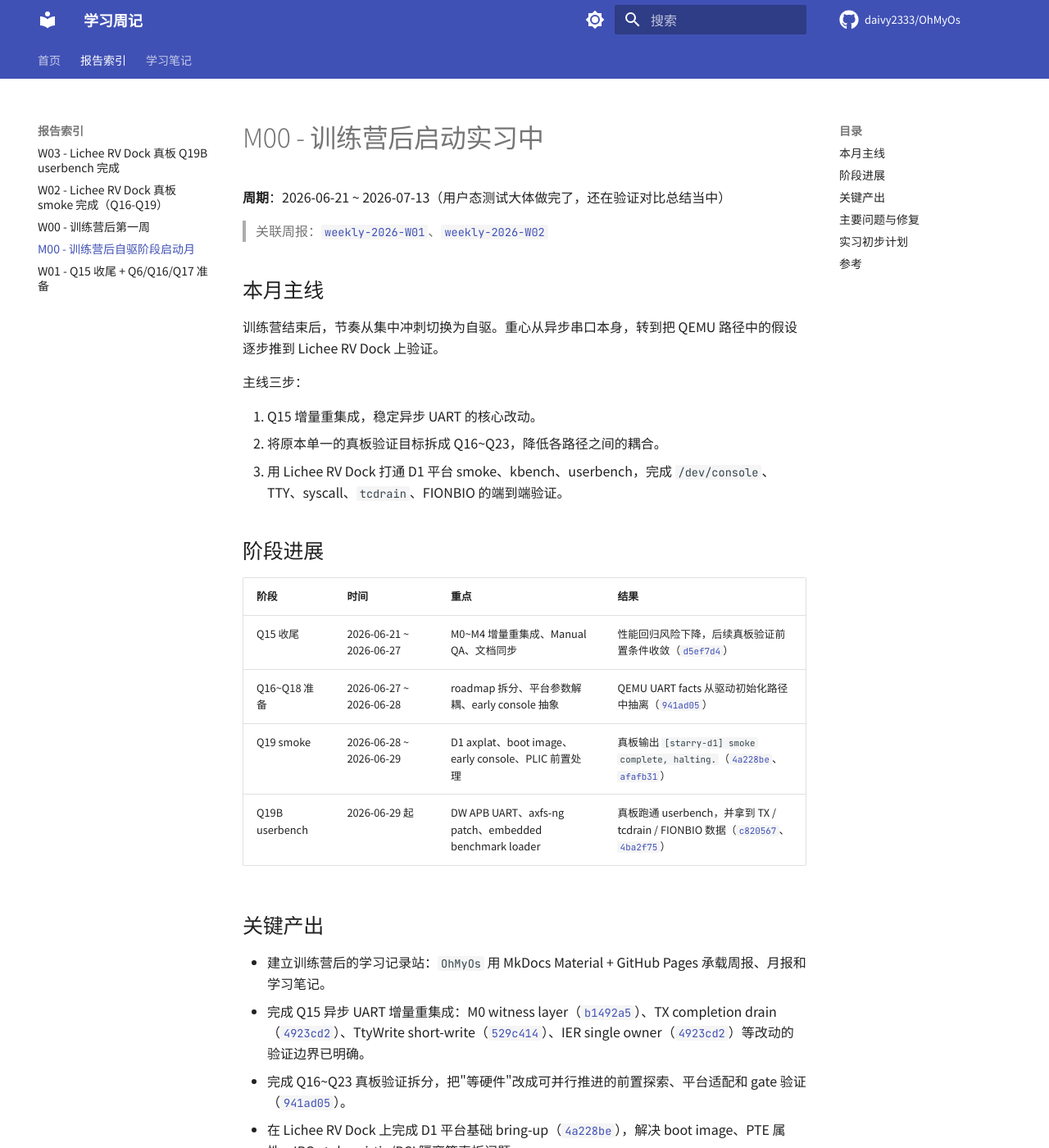
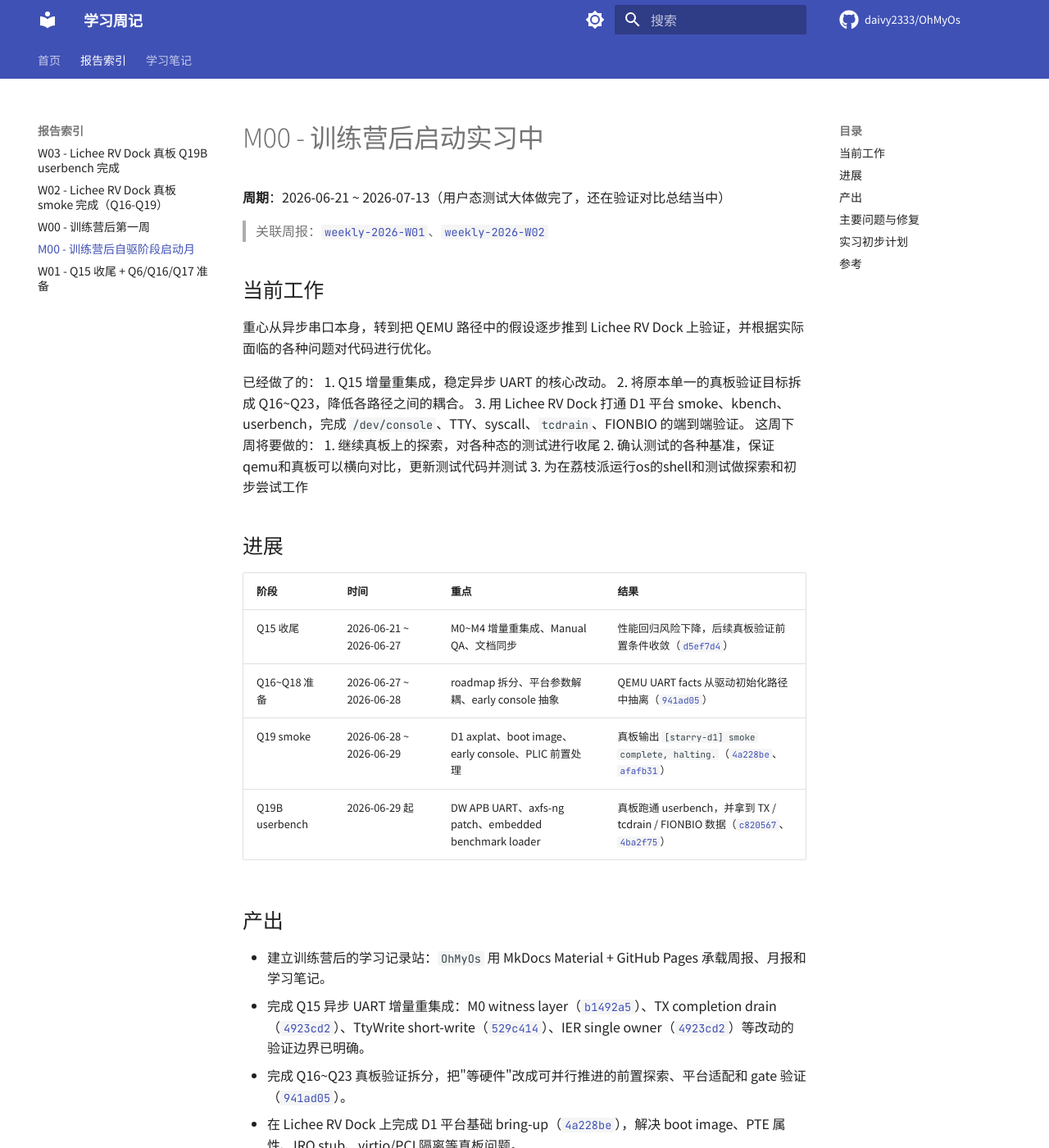
Before and after one commit to daivy2333/OhMyOs, an MkDocs documentation site: the page built from docs/weeks/monthly-2026-M00.md, in a window 1280 px wide and 1400 px high. Shown: the whole window at 82% size. Built offline with MkDocs 1.6.1 and Material for MkDocs 9.7.7, drawn with Linux system fonts in a browser that asks for light colours; comment, search, counter and statistics services are not loaded; some of the changed text lies outside the part shown.

Commit message:
repo(M00 update)

```diff
--- a/docs/weeks/monthly-2026-M00.md
+++ b/docs/weeks/monthly-2026-M00.md
@@ -4,17 +4,20 @@
 
 > 关联周报：[`weekly-2026-W01`](weekly-2026-W01.md)、[`weekly-2026-W02`](weekly-2026-W02.md)
 
-## 本月主线
+## 当前工作
 
-训练营结束后，节奏从集中冲刺切换为自驱。重心从异步串口本身，转到把 QEMU 路径中的假设逐步推到 Lichee RV Dock 上验证。
+重心从异步串口本身，转到把 QEMU 路径中的假设逐步推到 Lichee RV Dock 上验证，并根据实际面临的各种问题对代码进行优化。
 
-主线三步：
-
+已经做了的：
 1. Q15 增量重集成，稳定异步 UART 的核心改动。
 2. 将原本单一的真板验证目标拆成 Q16~Q23，降低各路径之间的耦合。
 3. 用 Lichee RV Dock 打通 D1 平台 smoke、kbench、userbench，完成 `/dev/console`、TTY、syscall、`tcdrain`、FIONBIO 的端到端验证。
+这周下周将要做的：
+1. 继续真板上的探索，对各种态的测试进行收尾
+2. 确认测试的各种基准，保证qemu和真板可以横向对比，更新测试代码并测试
+3. 为在荔枝派运行os的shell和测试做探索和初步尝试工作
 
-## 阶段进展
+## 进展
 
 | 阶段 | 时间 | 重点 | 结果 |
 |------|------|------|------|
@@ -23,7 +26,7 @@
 | Q19 smoke | 2026-06-28 ~ 2026-06-29 | D1 axplat、boot image、early console、PLIC 前置处理 | 真板输出 `[starry-d1] smoke complete, halting.`（[`4a228be`](https://github.com/daivy2333/StarryOS/commit/4a228be)、[`afafb31`](https://github.com/daivy2333/StarryOS/commit/afafb31)） |
 | Q19B userbench | 2026-06-29 起 | DW APB UART、axfs-ng patch、embedded benchmark loader | 真板跑通 userbench，并拿到 TX / tcdrain / FIONBIO 数据（[`c820567`](https://github.com/daivy2333/StarryOS/commit/c820567)、[`4ba2f75`](https://github.com/daivy2333/StarryOS/commit/4ba2f75)） |
 
-## 关键产出
+## 产出
 
 - 建立训练营后的学习记录站：`OhMyOs` 用 MkDocs Material + GitHub Pages 承载周报、月报和学习笔记。
 - 完成 Q15 异步 UART 增量重集成：M0 witness layer（[`b1492a5`](https://github.com/daivy2333/StarryOS/commit/b1492a5)）、TX completion drain（[`4923cd2`](https://github.com/daivy2333/StarryOS/commit/4923cd2)）、TtyWrite short-write（[`529c414`](https://github.com/daivy2333/StarryOS/commit/529c414)）、IER single owner（[`4923cd2`](https://github.com/daivy2333/StarryOS/commit/4923cd2)）等改动的验证边界已明确。
@@ -52,7 +55,7 @@
 
 **第二阶段**：移植到 K3 开发板，在 StarryOS 上使串口工作，支持多核。荔枝派的经验加上前人的探索资料应能加速推进；多核环境会暴露新问题。该阶段完成时，对异步串口开发做总结。
 
-**第三阶段**：参与 K3 上网络驱动相关工作。第二阶段完成后，应能更好地理解该工作。
+**第三阶段**：参与 K3 上网络驱动相关工作。第二阶段完成后，应能更好地理解该工作该怎么进行，当前也不敢说大话。
 
 ## 参考
 
```
